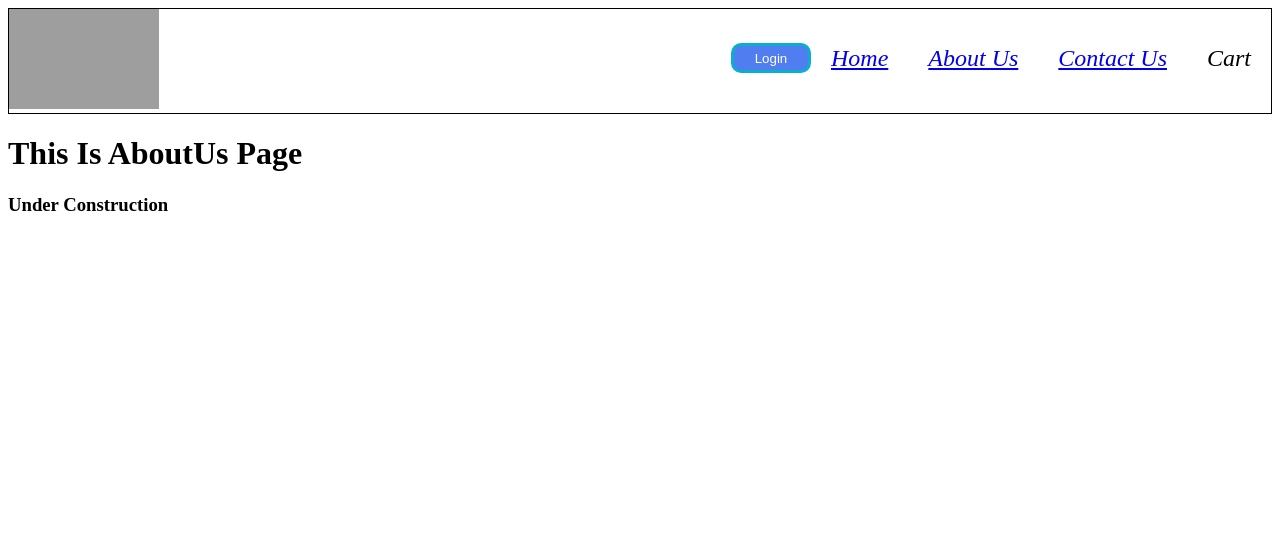
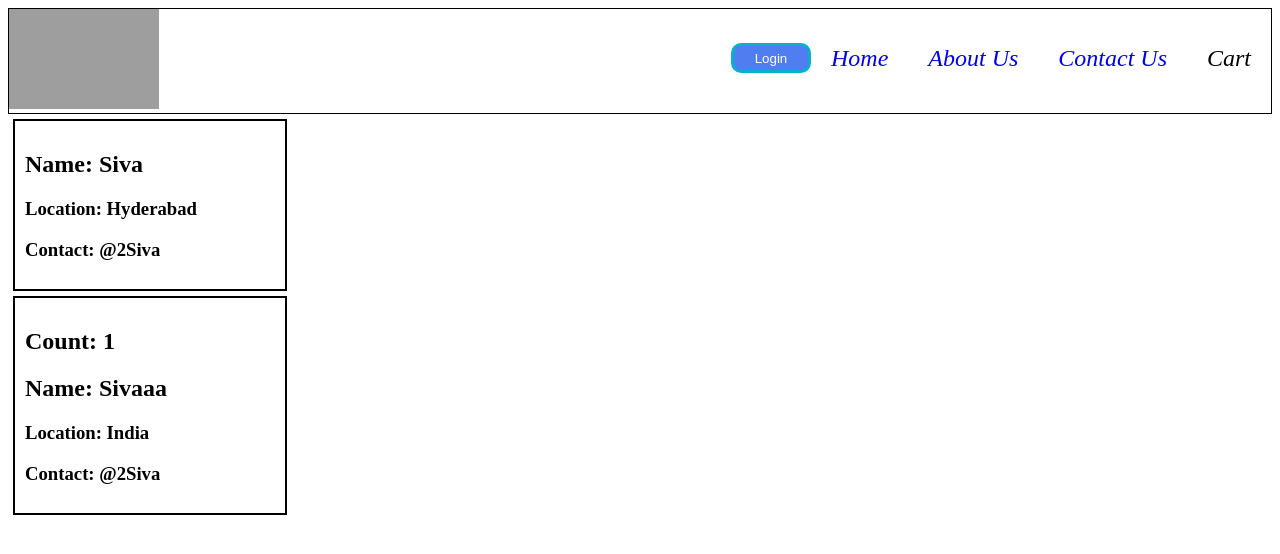
Before and after one commit to 2SivaDandamudi/Food-Delivery-App, a React (Vite) app: page /about in a window 1280 px wide. Shown: the top 554 px of the page. Built offline with nearby package versions, Linux system fonts and the light colour scheme; grey boxes are pictures that could not be loaded.

Commit message:
Siva : Created class function and used props & useState inside it

```diff
--- a/index.css
+++ b/index.css
@@ -120,3 +120,11 @@
     cursor: pointer;
     border: 3px solid rgb(9, 175, 204);
   }
+
+  .user-card{
+    margin: 5px;
+    padding: 10px;
+    width: 250px;
+    border: 2px solid black;
+
+  }
--- a/package.json
+++ b/package.json
@@ -4,7 +4,7 @@
   "description": "Modren Food Delivery App",
   "main": "app.js",
   "scripts": {
-    "dev": "parcel index.html",
+    "start": "parcel index.html",
     "test": "jest"
   },
   "repository": {
--- a/src/components/about.jsx
+++ b/src/components/about.jsx
@@ -1,10 +1,11 @@
-
+import User from "./user";
+import UserClass from "./userClass";
 
 const About = () => {
     return (
         <div className="">
-            <h1>This Is AboutUs Page</h1>
-            <h3> Under Construction </h3>
+            <User name={"Siva"} />
+            <UserClass name={"Sivaaa"} country={"India"}/>
         </div>
      );
 }
--- a/src/components/header.jsx
+++ b/src/components/header.jsx
@@ -20,17 +20,17 @@ const Header = () => {
                 <ul>
                     <button className="login" onClick={handleLogin}>{login}</button>
                     <li>
-                        <Link to='/'>
+                        <Link to='/' style={{ textDecoration: 'none' }}>
                             Home
                         </Link>
                     </li>
                     <li>
-                        <Link to="/about" >
+                        <Link to="/about" style={{ textDecoration: 'none' }}>
                             About Us
                         </Link>
                     </li>
                     <li>
-                        <Link to="/contact">
+                        <Link to="/contact" style={{ textDecoration: 'none' }}>
                             Contact Us
                         </Link>
                     </li>
--- /dev/null
+++ b/src/components/user.tsx
@@ -0,0 +1,13 @@
+import React from 'react'
+
+const User = (props) => {
+  return (
+    <div className='user-card'>
+        <h2> Name: {props.name}</h2>
+        <h3> Location: Hyderabad</h3>
+        <h3> Contact: @2Siva</h3>
+    </div>
+  )
+}
+
+export default User
--- /dev/null
+++ b/src/components/userClass.jsx
@@ -0,0 +1,23 @@
+import React from "react"
+
+class UserClass extends React.Component{
+    constructor(props){
+        super(props)
+
+        this.state = {
+            count: 1
+        }
+    }
+
+    render(){
+        return (
+            <div className='user-card'>
+                <h2> Count: {this.state.count}</h2>
+                <h2> Name: {this.props.name}</h2>
+                <h3> Location: {this.props.country} </h3>
+                <h3> Contact: @2Siva</h3>
+            </div>
+          )
+    }
+ }
+ export default UserClass
```
